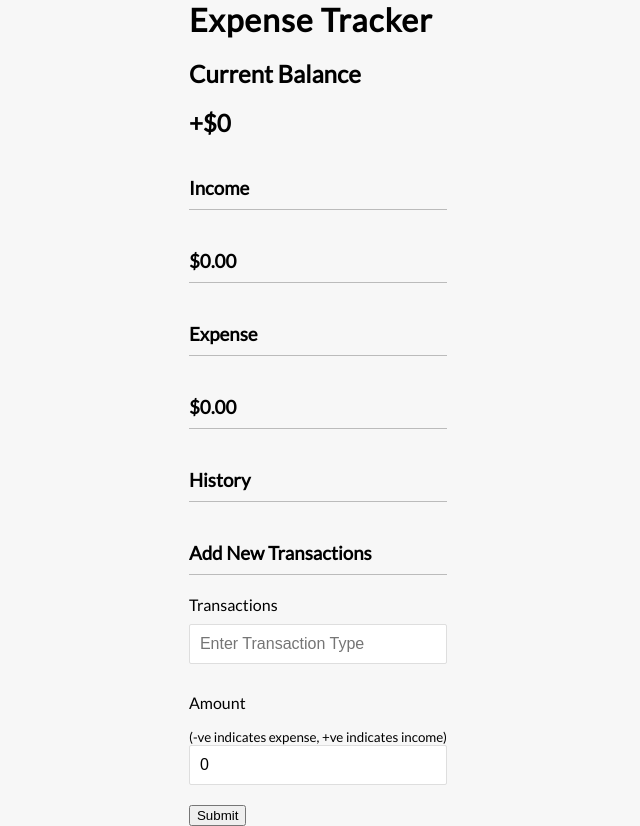
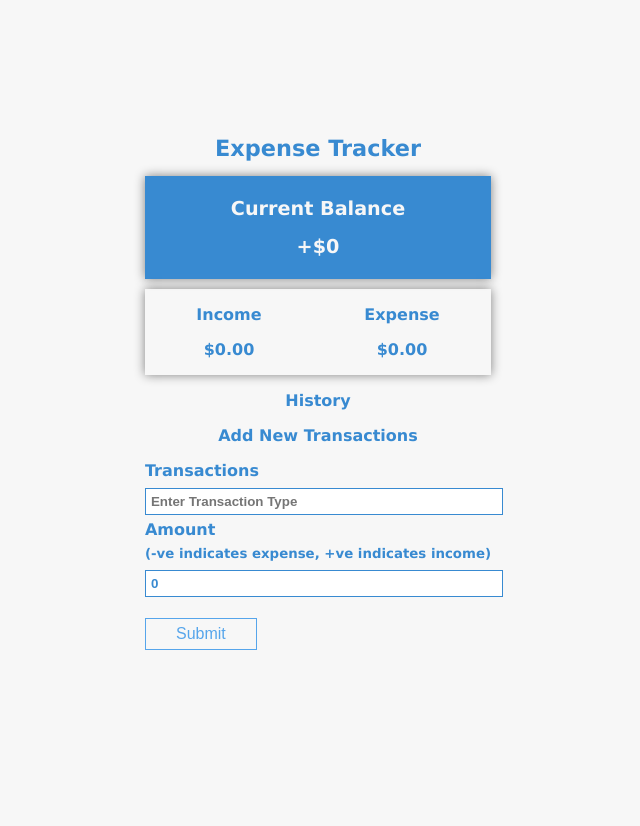
Before and after one commit to nihalahazeen/Expense-Tracker, a React (Create React App) app: page / in a window 1280 px wide. Shown: the whole page, without its empty margins (322-962 px from the left). After the commit the page ends 800 px from the top, so only its background shows below. Built offline with nearby package versions, Linux system fonts and the light colour scheme; the HTML template or start-up script is replaced by a standard one.

Commit message:
Update App.css

```diff
--- a/src/App.css
+++ b/src/App.css
@@ -1,157 +1,113 @@
-@import url('https://fonts.googleapis.com/css?family=Lato&display=swap');
-
-:root {
-  --box-shadow: 0 1px 3px rgba(0, 0, 0, 0.12), 0 1px 2px rgba(0, 0, 0, 0.24);
+body{
+  box-sizing: border-box;
+  text-align: center;
+  min-height: 95vh;
+  font-family: Verdana, Geneva, Tahoma, sans-serif;
+  background-color: #f7f7f7;
+  display: flex;
+  align-items: center;
+  justify-content: center;
+  margin: 5px 0 0 0;
 }
 
-* {
-  box-sizing: border-box;
+
+h1{
+  font-size: 1.4rem;
+  color: #388ad1;
 }
 
-body {
-  background-color: #f7f7f7;
-  display: flex;
-  flex-direction: column;
-  align-items: center;
-  justify-content: center;
-  min-height: 100vh;
-  margin: 0;
-  font-family: 'Lato', sans-serif;
-}
-
-.container {
-  margin: 30px auto;
-  width: 350px;
-}
-
-h1 {
-  letter-spacing: 1px;
-  margin: 0;
-}
-
-h3 {
-  border-bottom: 1px solid #bbb;
-  padding-bottom: 10px;
-  margin: 40px 0 10px;
-}
-
-h4 {
-  margin: 0;
-  text-transform: uppercase;
-}
-
-.inc-exp-container {
-  background-color: #fff;
-  box-shadow: var(--box-shadow);
-  padding: 20px;
-  display: flex;
-  justify-content: space-between;
-  margin: 20px 0;
-}
-
-.inc-exp-container > div {
-  flex: 1;
+h2{
+  font-size: 1.2rem;
   text-align: center;
 }
 
-.inc-exp-container > div:first-of-type {
-  border-right: 1px solid #dedede;
+.expense-tracking{
+  background-color: #388ad1;
+  color: #f7f7f7;
+  padding: 5px;
+  box-shadow: 0 0 10px gray;
 }
 
-.money {
-  font-size: 20px;
-  letter-spacing: 1px;
-  margin: 5px 0;
+h3{
+  font-size: 1rem;
+  color: #388ad1;
 }
 
-.money.plus {
-  color: #2ecc71;
+.flexing{
+  display: flex;
+  align-items: center;
+  justify-content: space-around;
+  margin-top: 10px;
+  box-shadow: 0 0 10px gray;
 }
 
-.money.minus {
-  color: #c0392b;
+.list-style{
+  margin: 0;
+  padding: 0;
 }
 
-label {
-  display: inline-block;
-  margin: 10px 0;
-}
-
-input[type='text'],
-input[type='number'] {
-  border: 1px solid #dedede;
-  border-radius: 2px;
-  display: block;
-  font-size: 16px;
-  padding: 10px;
-  width: 100%;
-}
-
-.btn {
-  cursor: pointer;
-  background-color: #9c88ff;
-  box-shadow: var(--box-shadow);
-  color: #fff;
-  border: 0;
-  display: block;
-  font-size: 16px;
-  margin: 10px 0 30px;
-  padding: 10px;
-  width: 100%;
-}
-
-.btn:focus,
-.delete-btn:focus {
-  outline: 0;
-}
-
-.list {
+.list-style li{
   list-style-type: none;
-  padding: 0;
-  margin-bottom: 40px;
-}
-
-.list li {
-  background-color: #fff;
-  box-shadow: var(--box-shadow);
-  color: #333;
   display: flex;
   justify-content: space-between;
   position: relative;
+  margin: 10px 0;
   padding: 10px;
-  margin: 10px 0;
+  background-color: #f7f7f7;
+  color: #388ad1;
+  box-shadow: 0 0 10px gray;
 }
 
-.list li.plus {
-  border-right: 5px solid #2ecc71;
+.form-transaction{
+  text-align: left;
+  color: #388ad1;
+  font-weight: bold;
 }
 
-.list li.minus {
-  border-right: 5px solid #c0392b;
+.form-transaction input{
+  width: 100%;
+  margin: 8px 0 5px 0;
+  padding: 5px;
+  border: 1px solid #388ad1;
+  color: #388ad1;
+  font-weight: bold;
 }
 
-.delete-btn {
-  cursor: pointer;
-  background-color: #e74c3c;
-  border: 0;
-  color: #fff;
-  font-size: 20px;
-  line-height: 20px;
-  padding: 2px 5px;
-  position: absolute;
-  top: 50%;
-  left: 0;
-  transform: translate(-100%, -50%);
-  opacity: 0;
-  transition: opacity 0.3s ease;
+.form-transaction input:hover{
+  transform: translateY(-0.2rem);
+  transition: transform 150ms;
 }
 
-.list li:hover .delete-btn {
-  opacity: 1;
+.form-transaction input:focus{
+  outline: none;
 }
 
-@media (max-width: 320px) {
-  .container {
-    width: 300px;
-  }
+.form-transaction button{
+  margin-top: 1rem;
+  font-size: 1rem;
+  padding: 0.4rem 0;
+  width: 7rem;
+  border: 0.1rem solid #56a5eb;
+  text-decoration: none;
+  color: #56a5eb;
+  background-color: #f7f7f7;
 }
+
+.del-btn{
+  opacity: 0;
+  pointer-events: none;
+  border: none;
+  background-color: #56a5eb;
+  border-radius: 0.5rem;
+  padding: 2px 5px 2px 5px;
+  position: absolute;
+  top: 30%;
+  right: 3%;
+  transform: translate(100%,-100%);
+  color: #f7f7f7;
+}
+
+.list-style li:hover .del-btn {
+  opacity: 1;
+  pointer-events: all;
+}
```
